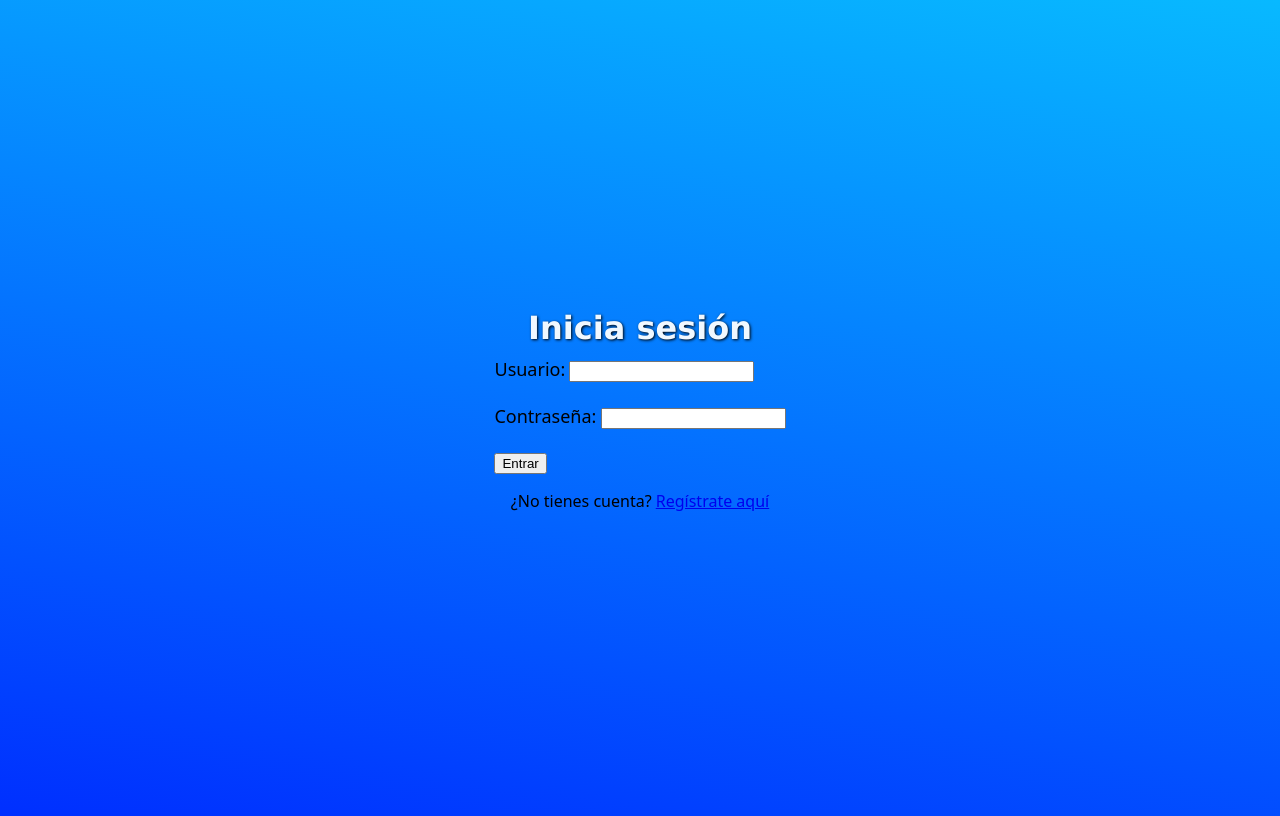
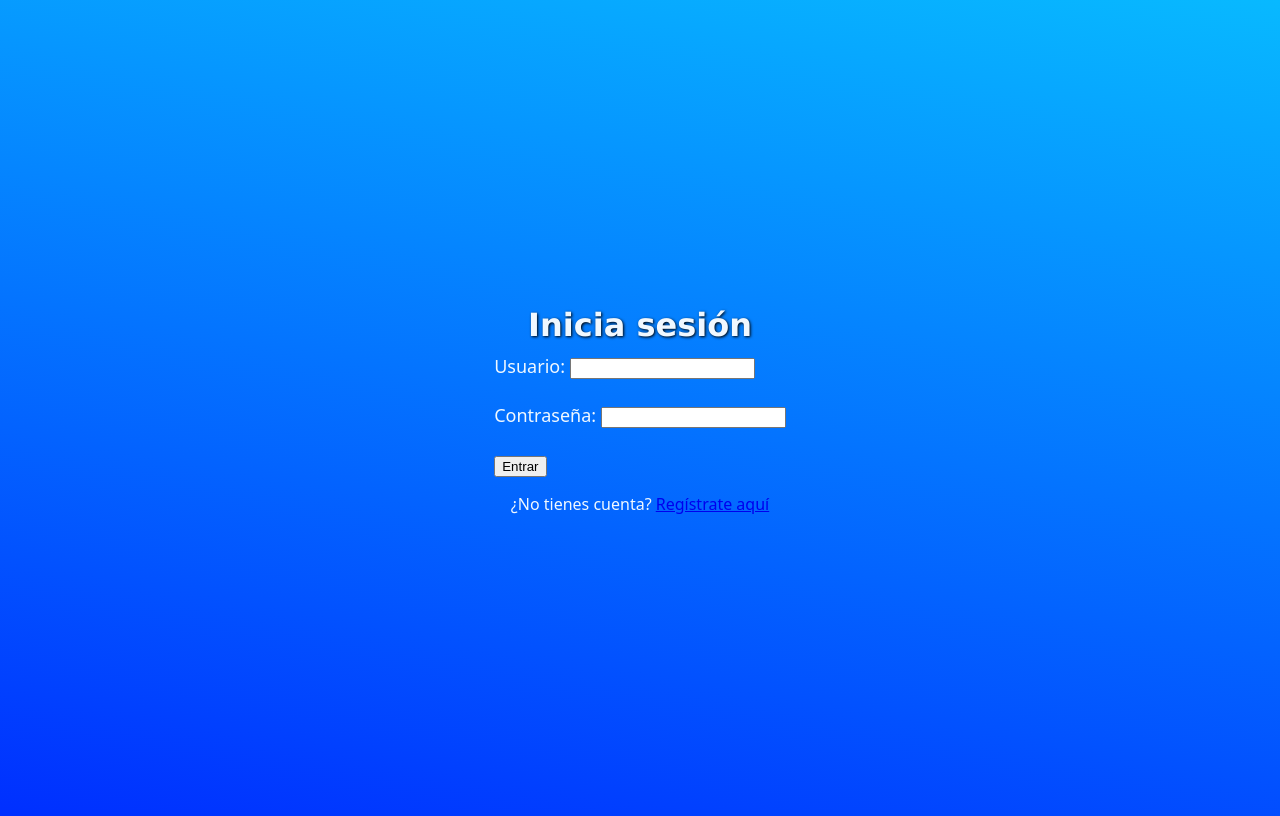
Before and after one commit to OGG08-exe/AWEB, a PHP site: page /login.php in a window 1280 px wide. Run offline with PHP 8.4, Linux system fonts and the light colour scheme.

Commit message:
Actualización 5

```diff
--- a/PLogin/reg.css
+++ b/PLogin/reg.css
@@ -21,10 +21,15 @@ display: flex;
     font-family: system-ui, -apple-system, BlinkMacSystemFont, 'Segoe UI', Roboto, Oxygen, Ubuntu, Cantarell, 'Open Sans', 'Helvetica Neue', sans-serif;
     background: linear-gradient( 10deg, rgb(0, 47, 255),rgb(8, 185, 255));
     height: 100vh;
+    color: aliceblue;
 
 }
-label{
+form{
+    color: aliceblue;
+    border-radius: 10px;
     font-family: system-ui, -apple-system, BlinkMacSystemFont, 'Segoe UI', Roboto, Oxygen, Ubuntu, Cantarell, 'Open Sans', 'Helvetica Neue', sans-serif;
     font-size: large
+}
+button{
 
 }
```
